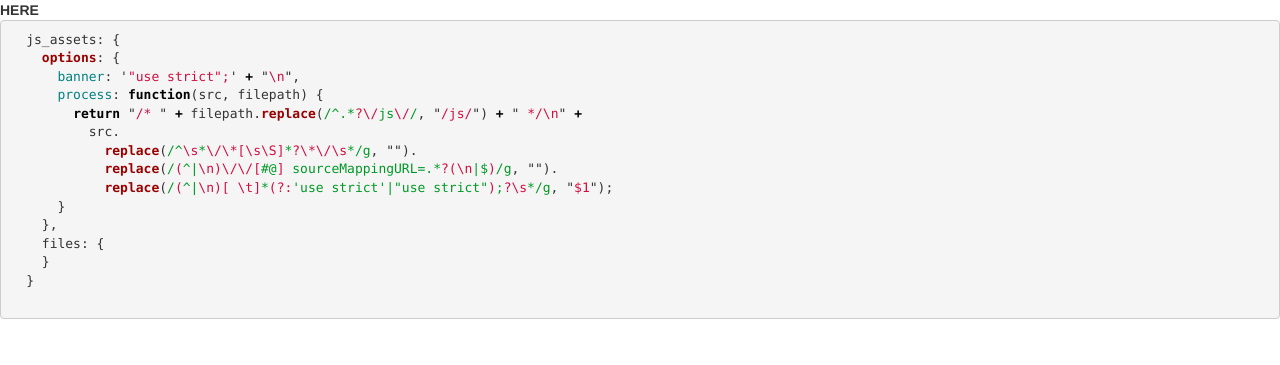
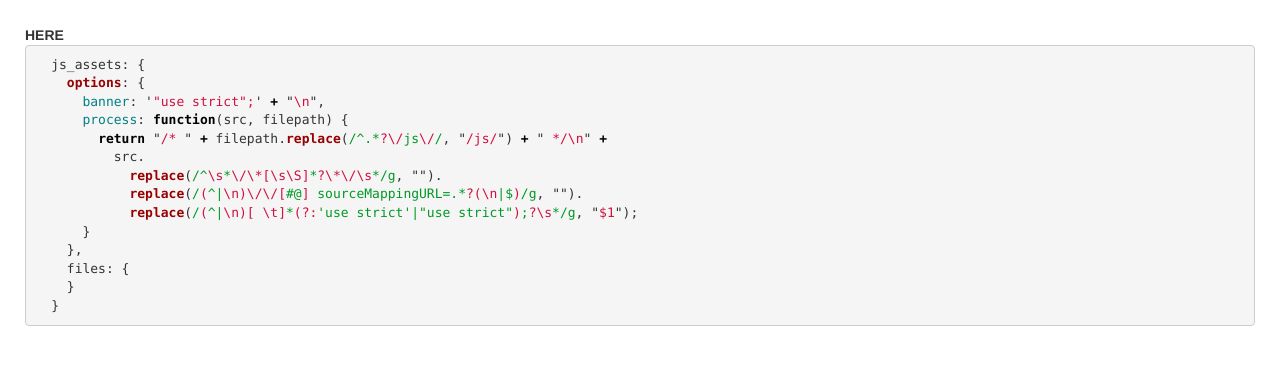
Before and after one commit to caseman72/ng-tutorial, a Jekyll site: the page built from index.html, in a window 1280 px wide. Shown: the top 365 px of the page. Built offline with Jekyll 4.4.1, drawn with Linux system fonts in a browser that asks for light colours; Markdown is read by kramdown in place of the engine named in the settings; comment, search, counter and statistics services are not loaded.

Commit message:
style etc

```diff
--- a/assets/ng-style.css
+++ b/assets/ng-style.css
@@ -1433,3 +1433,4 @@ th.visible-print,td.visible-print{display:table-cell!important}
 .il{color:#099}
 /* /css/app.css */
 .highlight pre,.highlight pre code{tab-size:2;-moz-tab-size:2}
+#content{padding:25px}
--- a/css/app.css
+++ b/css/app.css
@@ -2,3 +2,7 @@
 	tab-size: 2;
 	-moz-tab-size: 2;
 }
+
+#content {
+	padding: 25px;
+}
--- a/index.html
+++ b/index.html
@@ -22,7 +22,7 @@ desc: Home Description
 		files: {
 		}
 	}
-	{% endhighlight %}
+{% endhighlight %}
 
 <!-- TODO: move to an include -->
 <div id="wrapper" style="margin: 20px;">
```
Also changed, not shown: _posts/2014-01-01-tutorial-1.md (+2 -0 lines).
